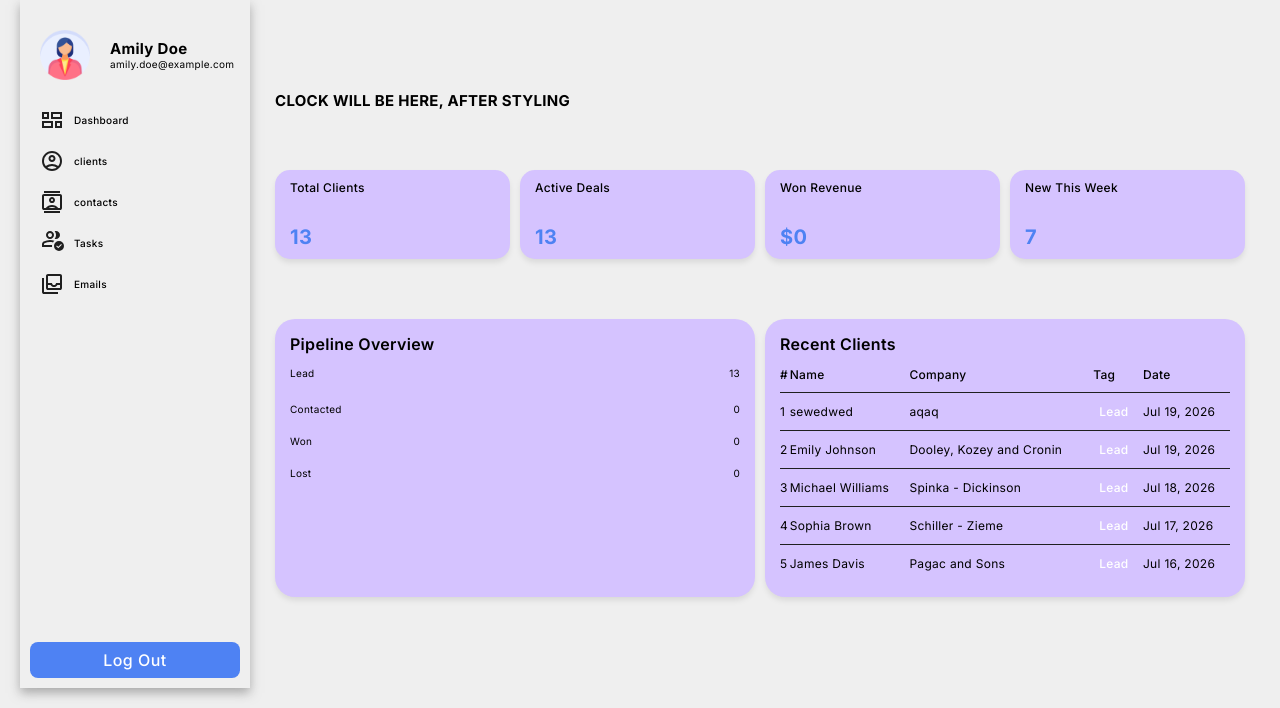
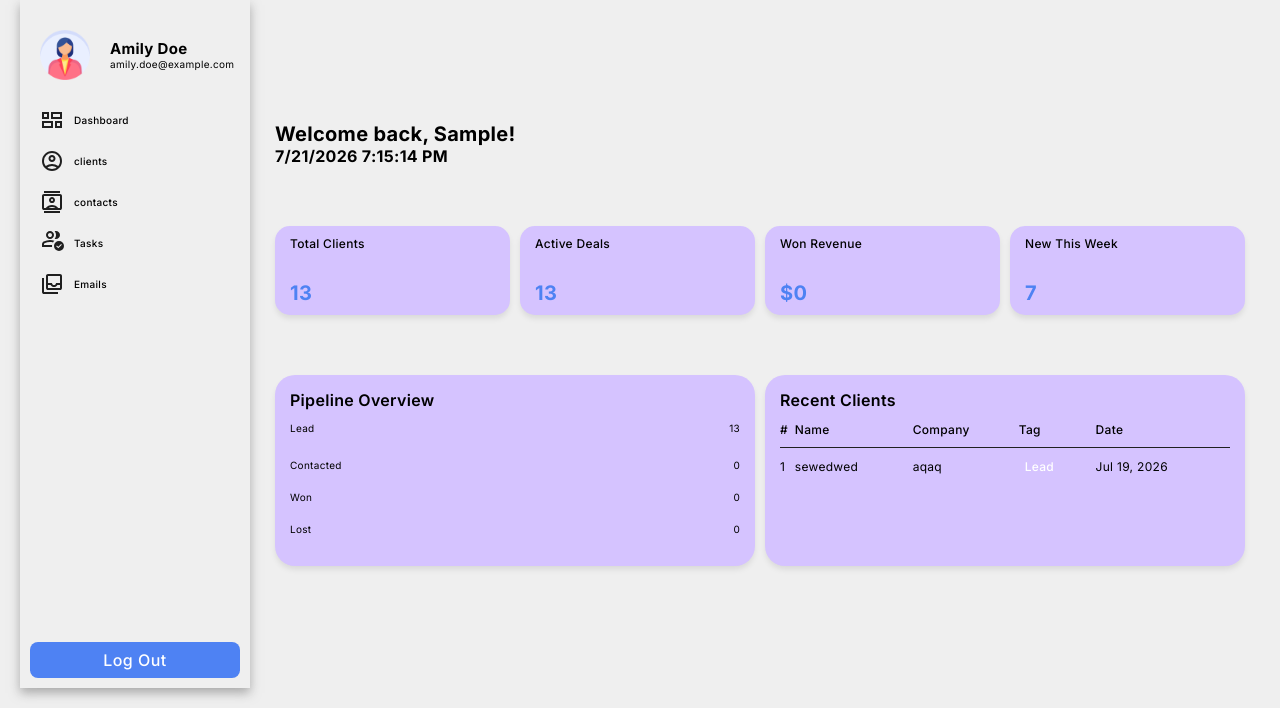
Before and after one commit to mariami1natchkebia/10x-crm-Mariamo-Natchkebia, a plain HTML site: page dashboard.html in a window 1280 px wide. Shown: the part 92-800 px from the top of the page. Drawn offline with Linux system fonts and the light colour scheme; sample sign-in values are in the browser's storage.

Commit message:
feat:create welcome 'fisrtname' and liveclock logic

```diff
--- a/clients.html
+++ b/clients.html
@@ -113,9 +113,35 @@
                     </select>
                 </div>
             </section>
+            <article class="panel clients-card">
+                <h2 class="card-title">Recent Clients</h2>
+                <div class="table-responsive">
+                    <table class="clients-table">
+                        <thead>
+                            <tr>
+                                <th>#</th>
+                                <th>Name</th>
+                                <th>Company</th>
+                                <th>Tag</th>
+                                <th>Date</th>
+                            </tr>
+                        </thead>
+                        <tbody>
+                            <tr>
+                                <td>1</td>
+                                <td>sewedwed</td>
+                                <td>aqaq</td>
+                                <td><span class="badge">Lead</span></td>
+                                <td>Jul 19, 2026</td>
+                            </tr>
+                        </tbody>
+                    </table>
+                </div>
+            </article>
         </section>
     </main>
 
     <script src="./js/clients.js"></script>
+    <script src="./js/darkmode.js"></script>
 </body>
 </html>
--- a/dashboard.html
+++ b/dashboard.html
@@ -85,8 +85,11 @@
     </aside>
 
     <main class="dashboard-content">
-        <section class="page-hero">
-            <h2>CLOCK WILL BE HERE, AFTER STYLING</h2>
+        <section class="welcome-clock">
+            <div class="welcome-box">
+                <h2 id="welcomeText">Welcome back!</h2>
+                <div id="liveClock"></div>
+            </div>
         </section>
 
         <section class="stats-grid">
@@ -162,34 +165,6 @@
                                 <td><span class="badge">Lead</span></td>
                                 <td>Jul 19, 2026</td>
                             </tr>
-                            <tr>
-                                <td>2</td>
-                                <td>Emily Johnson</td>
-                                <td>Dooley, Kozey and Cronin</td>
-                                <td><span class="badge">Lead</span></td>
-                                <td>Jul 19, 2026</td>
-                            </tr>
-                            <tr>
-                                <td>3</td>
-                                <td>Michael Williams</td>
-                                <td>Spinka - Dickinson</td>
-                                <td><span class="badge">Lead</span></td>
-                                <td>Jul 18, 2026</td>
-                            </tr>
-                            <tr>
-                                <td>4</td>
-                                <td>Sophia Brown</td>
-                                <td>Schiller - Zieme</td>
-                                <td><span class="badge">Lead</span></td>
-                                <td>Jul 17, 2026</td>
-                            </tr>
-                            <tr>
-                                <td>5</td>
-                                <td>James Davis</td>
-                                <td>Pagac and Sons</td>
-                                <td><span class="badge">Lead</span></td>
-                                <td>Jul 16, 2026</td>
-                            </tr>
                         </tbody>
                     </table>
                 </div>
@@ -202,6 +177,7 @@
 
     <!-- script for dark mode -->
     <script src="js/darkmode.js"></script>
+    <script src="./js/dashboard.js"></script>
     <script src="./js/clients.js"></script>
     <script src="./js/guard.js"></script>
 </body>
--- /dev/null
+++ b/js/dashboard.js
@@ -0,0 +1,25 @@
+const welcomeText = document.querySelector("#welcomeText");
+const liveClock = document.querySelector("#liveClock");
+
+const sessionData = localStorage.getItem("crm_session");
+
+if (sessionData) {
+    const user = JSON.parse(sessionData);
+
+    const fullName = user.fullname || user.name || "User";
+    const firstName = fullName.split(" ")[0];
+
+    welcomeText.textContent = `Welcome back, ${firstName}!`;
+}
+
+// live clock
+function updateClock() {
+    const now = new Date();
+    const dateStr = now.toLocaleDateString();
+    const timeStr = now.toLocaleTimeString();
+
+    liveClock.textContent = `${dateStr} ${timeStr}`;
+}
+
+setInterval(updateClock, 1000);
+updateClock();
--- a/scss/pages/_dashboard.scss
+++ b/scss/pages/_dashboard.scss
@@ -110,9 +110,20 @@
     align-content: center;
 }
 
-.page-hero {
+.welcome-clock {
     display: flex;
     justify-content: space-between;
+}
+
+#welcomeText{
+    font-size: map.get(v.$font-size, heading);
+    font-weight: map.get(v.$font-weight, bold);
+}
+
+#liveClock {
+    font-size: map.get(v.$font-size, paragraph);
+    font-weight: map.get(v.$font-weight, bold);
+
 }
 
 .stats-grid {
```
Also changed, not shown: css/style.css, js/clients.js (line endings or trailing spaces), 1 other file.
